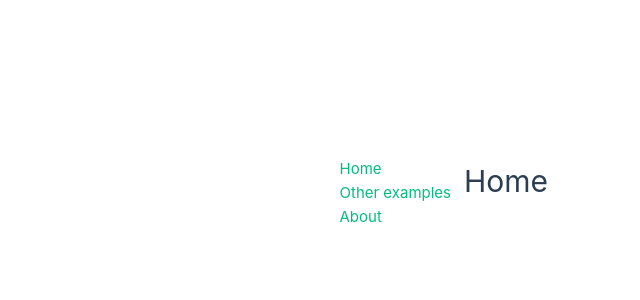
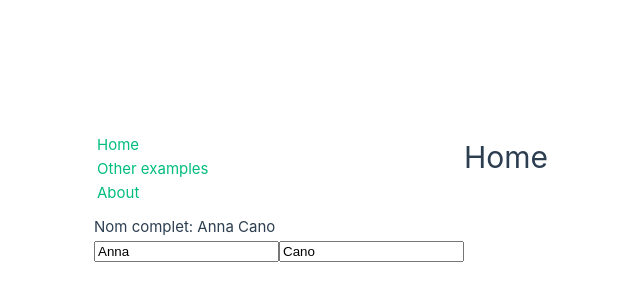
Before and after one commit to annacano0/M-14_CommonMistakes, a Vue app: page /home in a window 1280 px wide. Shown: the part 202-502 px from the top of the page, without its empty margins (176-816 px from the left). Built offline with nearby package versions, Linux system fonts and the light colour scheme.

Commit message:
add: computed example

```diff
--- /dev/null
+++ b/src/components/NameSurnameExample.vue
@@ -0,0 +1,18 @@
+<script setup>
+import { ref, computed } from 'vue'
+
+const nom=ref('Anna')
+const cognom=ref('Cano')
+
+const nomComplet= computed(() =>{
+    return `${nom.value} ${cognom.value}`
+})
+</script>
+
+<template>
+    <div>
+      <p>Nom complet: {{ nomComplet }}</p>
+      <input v-model="nom" placeholder="Nom" />
+      <input v-model="cognom" placeholder="Cognom" />
+    </div>
+</template>
--- a/src/views/HomeView.vue
+++ b/src/views/HomeView.vue
@@ -1,7 +1,10 @@
 <script setup>
+import NameSurnameExample from '@/components/NameSurnameExample.vue';
+
 
 </script>
 
 <template>
 <h1>Home</h1>
+<NameSurnameExample></NameSurnameExample>
 </template>
```
